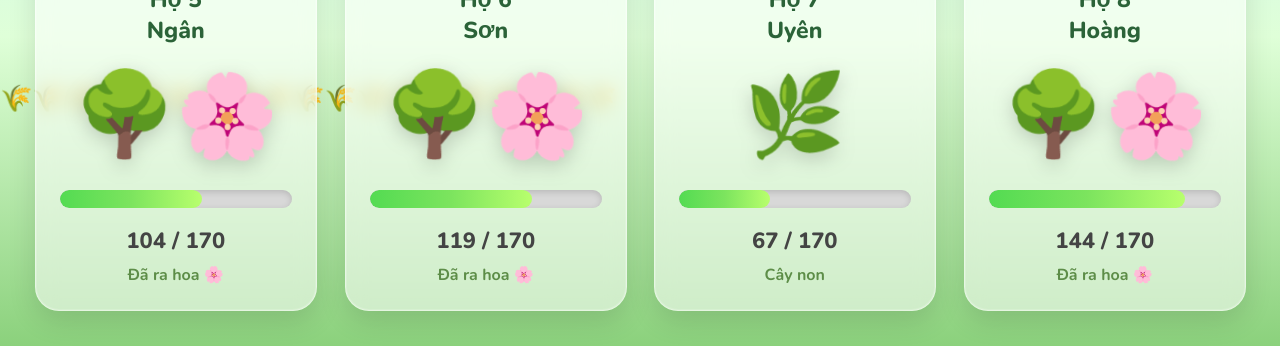
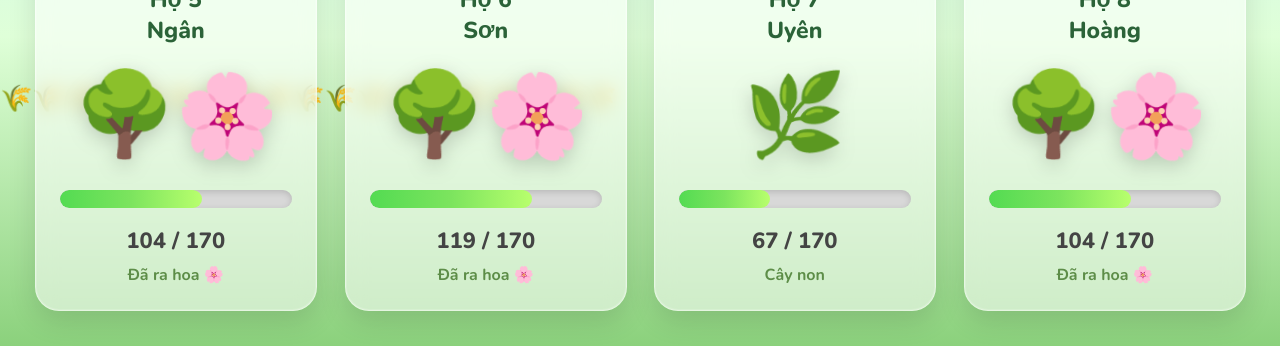
Before and after one commit to ketng91/nongtraitao, a plain HTML site: page index.html in a window 1280 px wide. Shown: the part 684-1030 px from the top of the page. Drawn offline with nearby package versions, Linux system fonts and the light colour scheme.

Commit message:
Add files via upload

```diff
--- a/index.html
+++ b/index.html
@@ -681,7 +681,7 @@ const students=[
 
 {name:"Uyên",score:67},
 
-{name:"Hoàng",score:144},
+{name:"Hoàng",score:104},
 
 
 ];
```
